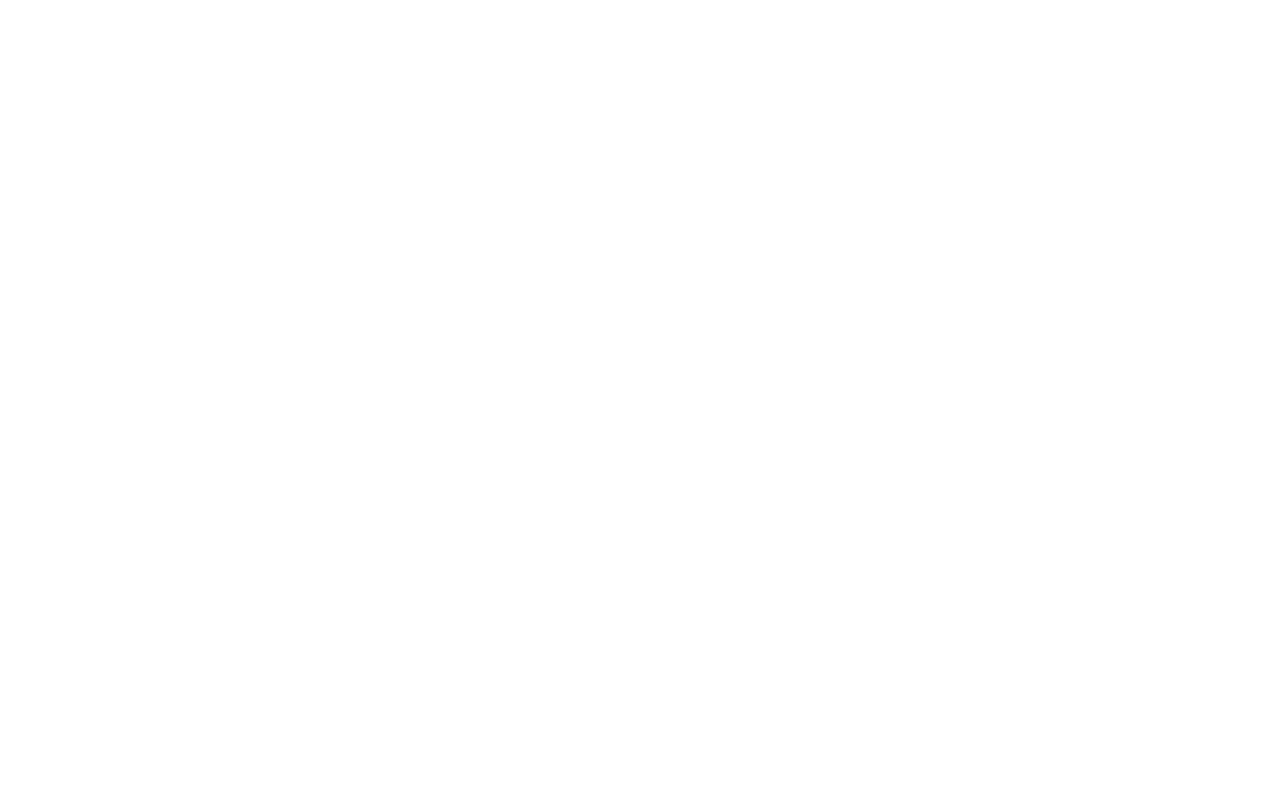
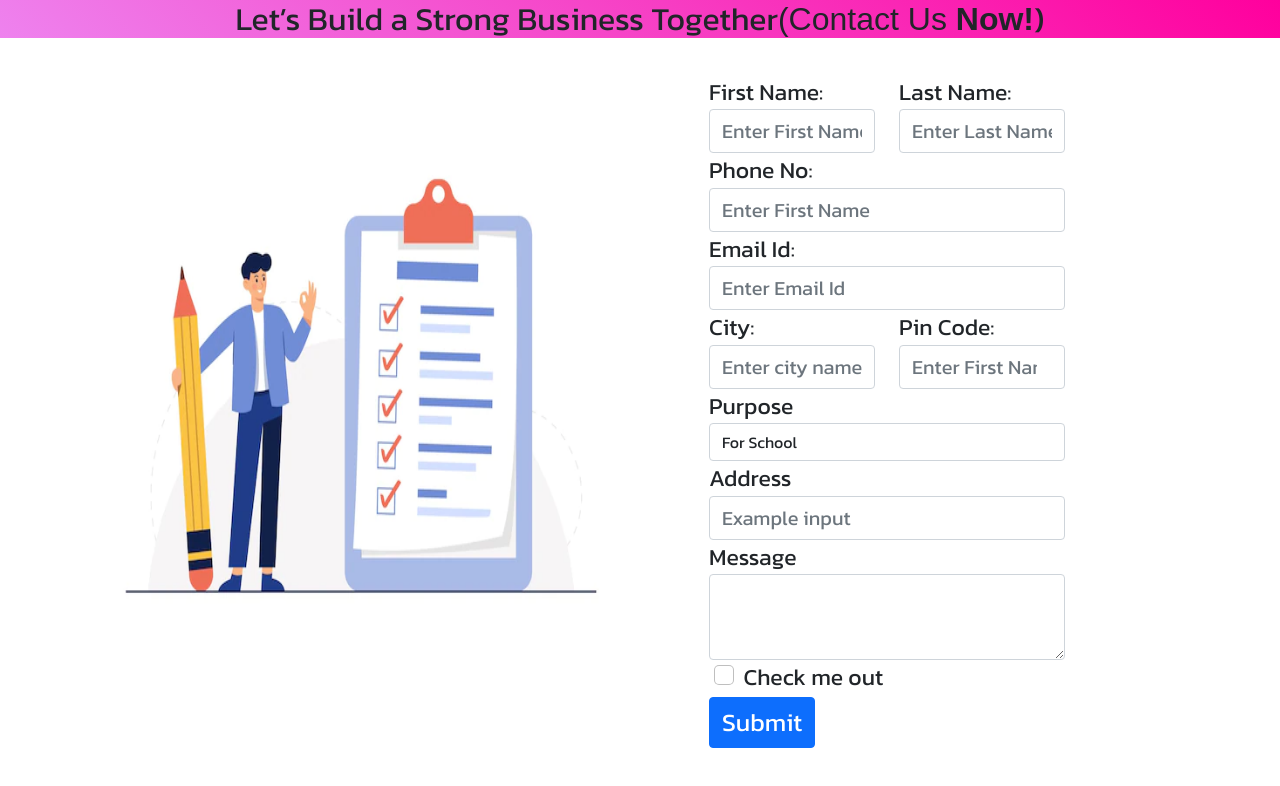
Before and after one commit to rajdeepjash2070/qnovatelab6, a React (Create React App) app: page /collaborate in a window 1280 px wide. Before the commit this address had no page. Shown: the top 786 px of the page. Built offline with nearby package versions, Linux system fonts and the light colour scheme.

Commit message:
make it better

```diff
--- a/src/App.js
+++ b/src/App.js
@@ -7,6 +7,8 @@ import About from "./Components/About"
 import Ourprograms from "./Components/Ourprograms";
 import Booksession from "./Components/Bookyourfreesession"
 import Blog from "./Components/Blog";
+import Registration from "./Components/Registration";
+
 
 function App() {
   return (
@@ -17,6 +19,7 @@ function App() {
    <Route path="/ourprograms" element={<Ourprograms/>}/>
    <Route path="/bookyourfreesession" element={<Booksession/>}/>
    <Route path="/blog" element={<Blog/>}/>
+   <Route path="/collaborate" element={<Registration/>}/>
     </Routes>
     </div>
   );
--- a/src/Components/Bookyourfreesession.jsx
+++ b/src/Components/Bookyourfreesession.jsx
@@ -89,16 +89,17 @@ function App() {
 
     }
   */
+
   const [inputs, setInputs] = useState({
     firstname: "",
     pname: "",
     contactnumber: "",
     email: "",
     password: "",
-    course: "",
-    coursemode: "",
+    course: [],
+    coursemode: [],
     age: "",
-    yclass: "",
+    yclass: [],
     schoolcollegename: "",
     city: "",
     pincode: "",
@@ -150,6 +151,7 @@ function App() {
     <Navbar/>
       <div className="register overlay">
         <form
+
           onSubmit={handleSubmit}
           className="row g-3 box-cen"
           style={{ margin: "2% auto 2% auto" }}
@@ -187,7 +189,7 @@ function App() {
             <label for="inputState" className="form-label">
               COURSE
             </label>
-            <select id="inputState" className="form-select" value={inputs.course} onChange={handleChange} name="course">
+            <select id="inputState" className="form-select" name="course" value={inputs.course} onChange={handleChange} >
               <option selected>Embedded System Robotics</option>
               <option>Artificial intelligence and Machine Learning</option>
               <option>Data Science</option>
@@ -198,10 +200,10 @@ function App() {
             </select>
           </div>
           <div className="col-md-6">
-            <label for="inputState" className="form-label" value={inputs.coursemode} onChange={handleChange} name="coursemode">
+            <label for="inputState" className="form-label">
               Choose Course Mode
             </label>
-            <select id="inputState" className="form-select">
+            <select value={inputs.coursemode} onChange={handleChange} name="coursemode" id="inputState" className="form-select" >
               <option selected>Online</option>
               <option>Offline</option>
             </select>
--- /dev/null
+++ b/src/Components/Registration.css
@@ -0,0 +1,28 @@
+.registration-form{
+    background-color: white;
+
+    font-size: 23px;
+  }
+  .teacher-form input{
+    font-size: 20px;
+
+
+  }
+  .teacher-form button{
+      font-size: 25px;
+  }
+  .side-img {
+    margin: 4% 5% 0 0;
+    overflow: hidden;
+  }
+
+  .side-img img {
+    margin: 4% 5% 0 0;
+   width: 100%;
+    height: 80%;
+    max-width: 100%;
+    display: block;
+  }
+  .contactus-form{
+    font-family: Arial, Helvetica, sans-serif;
+  }
--- /dev/null
+++ b/src/Components/Registration.js
@@ -0,0 +1,122 @@
+import React from "react";
+// import side-pic from './reg-pic.jpg'
+import "./Registration.css"
+function Registration() {
+  return (
+    <div className="registration-form">
+      <h2 className="text-center free-session ">
+        Let’s Build a Strong Business Together<span className="contactus-form">(Contact Us <strong>Now!</strong></span>)
+      </h2>
+      <div className="container teacher-form">
+        <div className="row">
+          <div className="col-md-6 side-img">
+            <img src={require("./register.webp")} alt="reg pic" />
+          </div>
+          <div className="col-md-4">
+            <form style={{ margin: "2% auto 2% auto", paddingTop: "6%" }}>
+              <div className="row">
+                <div className=" col-md-6">
+                  <label for="fname">First Name:</label>
+                  <input
+                    type="text"
+                    name="fname"
+                    className="form-control "
+                    placeholder="Enter First Name"
+                  />
+                </div>
+                <div className=" col-md-6">
+                  <label for="lname">Last Name:</label>
+                  <input
+                    type="text"
+                    name="lname"
+                    className="form-control "
+                    placeholder="Enter Last Name"
+                  />
+                </div>
+              </div>
+              <div className="form-group">
+                <label for="phoneno">Phone No:</label>
+                <input
+                  type="number"
+                  name="phoneno"
+                  className="form-control "
+                  placeholder="Enter First Name"
+                />
+              </div>
+              <div className="form-group">
+                <label for="email">Email Id:</label>
+                <input
+                  type="email"
+                  name="emailid"
+                  className="form-control "
+                  placeholder="Enter Email Id"
+                />
+              </div>
+              <div className="row">
+                <div className=" col-md-6">
+                  <label for="email">City:</label>
+                  <input
+                    type="text"
+                    name="city"
+                    className="form-control "
+                    placeholder="Enter city name"
+                  />
+                </div>
+                <div className=" col-md-6">
+                  <label for="pincode">Pin Code:</label>
+                  <input
+                    type="number"
+                    name="pincode"
+                    className="form-control "
+                    placeholder="Enter First Name"
+                  />
+                </div>
+              </div>
+              <div className="form-group ">
+                <label htmlFor="Purpose">Purpose</label>
+                <select className="form-control">
+                  <option>For School </option>
+                  <option>For College </option>
+                  <option>For Franchise </option>
+                </select>
+              </div>
+
+              <div className="form-group ">
+                <label for="formGroupExampleInput">Address</label>
+                <input
+                  type="text"
+                  className="form-control"
+                  id="formGroupExampleInput"
+                  placeholder="Example input"
+                />
+              </div>
+              <div className="form-group ">
+                <label for="exampleFormControlTextarea1">Message</label>
+                <textarea
+                  className="form-control"
+                  id="exampleFormControlTextarea1"
+                  rows="3"
+                ></textarea>
+              </div>
+              <div className="form-group form-check">
+                <input
+                  type="checkbox"
+                  className="form-check-input"
+                  id="exampleCheck1"
+                />
+                <label className="form-check-label" for="exampleCheck1">
+                  Check me out
+                </label>
+              </div>
+              <button type="submit" className="btn btn-primary submit">
+                Submit
+              </button>
+            </form>
+          </div>
+        </div>
+      </div>
+    </div>
+  );
+}
+
+export default Registration;
```
Also changed, not shown: src/Components/register.webp (added).
